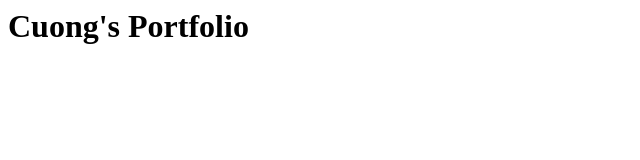
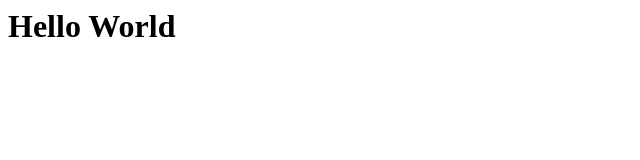
Before and after one commit to cuong198314/cuongm.github.io, a plain HTML site: page index.html in a window 1280 px wide. Shown: the whole page, without its empty margins (0-640 px from the left). Drawn offline with Linux system fonts and the light colour scheme.

Commit message:
update index

```diff
--- a/index.html
+++ b/index.html
@@ -3,6 +3,6 @@
         <title> Cuong's Github Portfolio</title>
     </head>
     <body>
-        <h1> Cuong's Portfolio</h1>
+        <h1> Hello World</h1>
     </body>
 </html>
```
